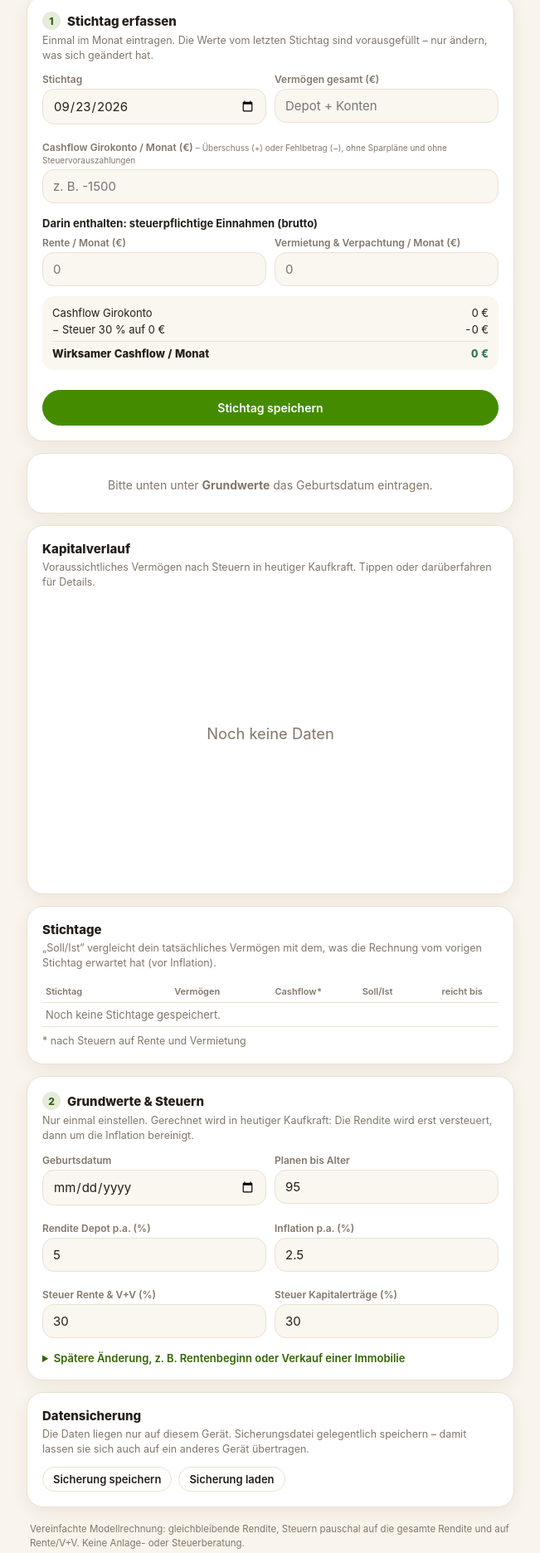
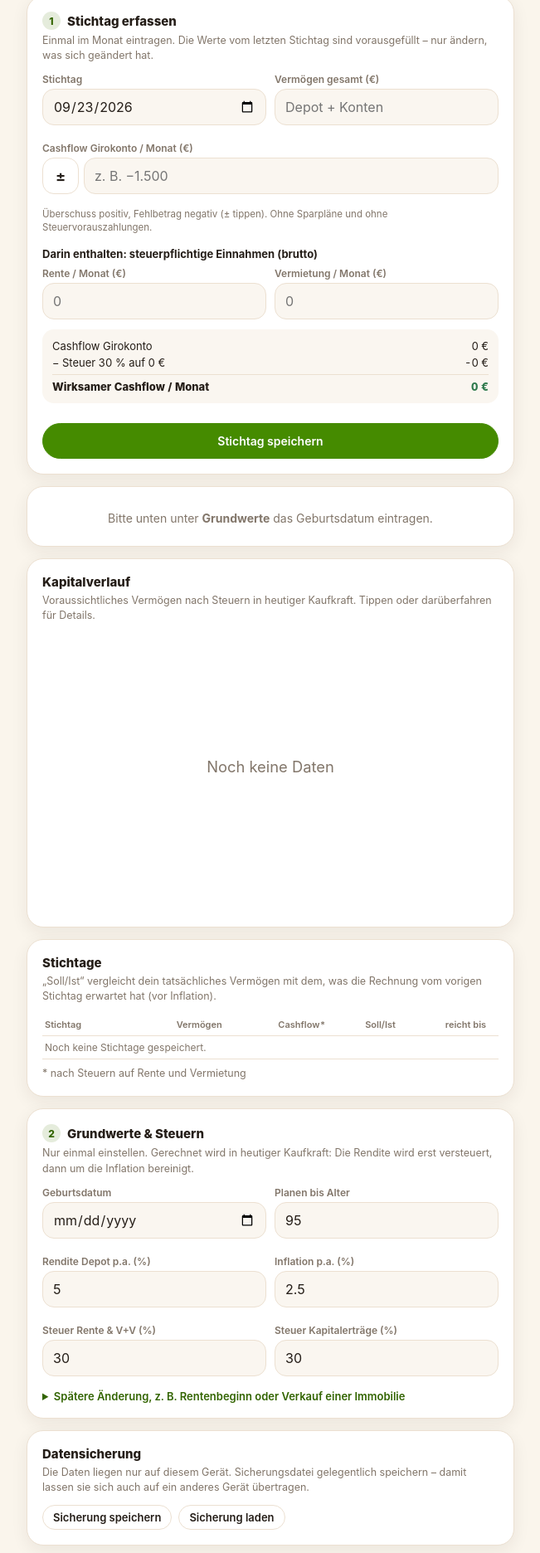
Before and after one commit to Freiraummobil/freiraummobil-protokoll, a plain HTML site: page reichweite.html in a window 1280 px wide. Shown: the part 73-1945 px from the top of the page at 83% size, without its empty margins (314-965 px from the left). Drawn offline with Linux system fonts and the light colour scheme.

Commit message:
Reichweite: Eingabefelder aufräumen, negative Beträge per ±-Taste (#51)
- Grid-Spalten mit minmax(0, 1fr), Datumsfelder ohne iOS-Mindestbreite,
  einheitliche Feldhöhe und unten bündige Felder – nichts ragt mehr in
  das Nachbarfeld
- Zahlenfelder als Text mit Dezimaltastatur; deutsche Schreibweise
  (1.500,50) und Minuszeichen werden erkannt
- ±-Taste neben den Cashflow-Feldern, da die iOS-Zahlentastatur kein
  Minus hat
- Stichtag-Tabelle passt ohne Querscrollen aufs Handy


Claude-Session: https://claude.ai/code/session_014RNrH9Tx4J3VMHeKAG8S9c

Co-authored-by: Claude <noreply@anthropic.com>

```diff
--- a/reichweite.html
+++ b/reichweite.html
@@ -47,11 +47,18 @@ body { padding: env(safe-area-inset-top, 0) 0 40px; }
 .card h3 { font-size: 13px; font-weight: 700; margin: 6px 0 8px; }
 .hint { font-size: 12.5px; color: var(--ink-soft); line-height: 1.45; margin-bottom: 12px; }
 
-.grid2 { display: grid; grid-template-columns: 1fr 1fr; gap: 10px; }
+.grid2 { display: grid; grid-template-columns: minmax(0, 1fr) minmax(0, 1fr); gap: 10px; }
 .full { grid-column: 1 / -1; }
-label.f { display: block; font-size: 12px; font-weight: 600; color: var(--ink-soft); margin-bottom: 10px; }
-label.f small { font-weight: 400; }
-label.f input { display: block; width: 100%; margin-top: 4px; padding: 10px 12px; border: 1px solid var(--border); border-radius: var(--radius-sm); background: var(--field-bg); font-size: 15px; color: var(--ink); font-family: inherit; }
+label.f { display: flex; flex-direction: column; min-width: 0; font-size: 12px; font-weight: 600; color: var(--ink-soft); margin-bottom: 10px; }
+label.f input { display: block; width: 100%; min-width: 0; height: 44px; margin-top: auto; padding: 0 12px; border: 1px solid var(--border); border-radius: var(--radius-sm); background: var(--field-bg); font-size: 16px; color: var(--ink); font-family: inherit; -webkit-appearance: none; appearance: none; }
+label.f .lbl { display: block; margin-bottom: 4px; }
+/* iOS gibt Datumsfeldern eine Mindestbreite und zentrierten Text – beides zurücksetzen */
+label.f input[type=date] { text-align: left; line-height: 44px; }
+label.f input[type=date]::-webkit-date-and-time-value { text-align: left; }
+.field-note { font-size: 11.5px; color: var(--ink-soft); line-height: 1.4; margin: -4px 0 10px; }
+.signed { display: flex; gap: 6px; margin-top: auto; }
+.signed input { flex: 1; }
+.signed .pm { flex: 0 0 44px; height: 44px; border: 1px solid var(--border); border-radius: var(--radius-sm); background: var(--card); font-size: 18px; font-weight: 700; color: var(--ink); cursor: pointer; font-family: inherit; }
 input:focus { outline: 2px solid var(--accent); outline-offset: 0; }
 
 .btn { display: inline-flex; align-items: center; justify-content: center; gap: 6px; padding: 10px 16px; border-radius: var(--radius-pill); border: 1px solid var(--border); background: var(--card); color: var(--ink); font-size: 14px; font-weight: 600; cursor: pointer; font-family: inherit; }
@@ -87,8 +94,8 @@ details summary { font-size: 13px; font-weight: 600; color: var(--accent-dark);
 .axis text { font-size: 10px; fill: var(--ink-soft); }
 
 .tbl-wrap { overflow-x: auto; }
-.hist { width: 100%; border-collapse: collapse; font-size: 13px; font-variant-numeric: tabular-nums; }
-.hist td, .hist th { padding: 6px 4px; border-bottom: 1px solid var(--border); text-align: right; white-space: nowrap; }
+.hist { width: 100%; border-collapse: collapse; font-size: 12px; font-variant-numeric: tabular-nums; }
+.hist td, .hist th { padding: 6px 3px; border-bottom: 1px solid var(--border); text-align: right; white-space: nowrap; }
 .hist td:first-child, .hist th:first-child { text-align: left; }
 .hist th { font-size: 11px; color: var(--ink-soft); font-weight: 600; }
 .hist .del { border: none; background: none; color: var(--ink-soft); font-size: 16px; cursor: pointer; }
@@ -111,14 +118,15 @@ details summary { font-size: 13px; font-weight: 600; color: var(--accent-dark);
     <h2><span class="n">1</span>Stichtag erfassen</h2>
     <p class="hint">Einmal im Monat eintragen. Die Werte vom letzten Stichtag sind vorausgefüllt – nur ändern, was sich geändert hat.</p>
     <div class="grid2">
-      <label class="f">Stichtag<input type="date" id="date"></label>
-      <label class="f">Vermögen gesamt (€)<input type="number" id="assets" step="1000" inputmode="decimal" placeholder="Depot + Konten"></label>
-      <label class="f full">Cashflow Girokonto / Monat (€) <small>– Überschuss (+) oder Fehlbetrag (−), ohne Sparpläne und ohne Steuervorauszahlungen</small><input type="number" id="cf" step="50" inputmode="decimal" placeholder="z. B. -1500"></label>
+      <label class="f"><span class="lbl">Stichtag</span><input type="date" id="date"></label>
+      <label class="f"><span class="lbl">Vermögen gesamt (€)</span><input type="text" id="assets" inputmode="decimal" placeholder="Depot + Konten"></label>
+      <label class="f full"><span class="lbl">Cashflow Girokonto / Monat (€)</span><span class="signed"><button type="button" class="pm" data-sign="cf" aria-label="Vorzeichen wechseln">±</button><input type="text" id="cf" inputmode="decimal" placeholder="z. B. −1.500"></span></label>
+      <p class="field-note full">Überschuss positiv, Fehlbetrag negativ (± tippen). Ohne Sparpläne und ohne Steuervorauszahlungen.</p>
     </div>
     <h3>Darin enthalten: steuerpflichtige Einnahmen (brutto)</h3>
     <div class="grid2">
-      <label class="f">Rente / Monat (€)<input type="number" id="pension" step="10" inputmode="decimal" placeholder="0"></label>
-      <label class="f">Vermietung &amp; Verpachtung / Monat (€)<input type="number" id="rent" step="10" inputmode="decimal" placeholder="0"></label>
+      <label class="f"><span class="lbl">Rente / Monat (€)</span><input type="text" id="pension" inputmode="decimal" placeholder="0"></label>
+      <label class="f"><span class="lbl">Vermietung / Monat (€)</span><input type="text" id="rent" inputmode="decimal" placeholder="0"></label>
     </div>
     <div class="calc" id="calc"></div>
     <div id="sollIst"></div>
@@ -147,21 +155,21 @@ details summary { font-size: 13px; font-weight: 600; color: var(--accent-dark);
     <h2><span class="n">2</span>Grundwerte &amp; Steuern</h2>
     <p class="hint">Nur einmal einstellen. Gerechnet wird in heutiger Kaufkraft: Die Rendite wird erst versteuert, dann um die Inflation bereinigt.</p>
     <div class="grid2">
-      <label class="f">Geburtsdatum<input type="date" id="birth"></label>
-      <label class="f">Planen bis Alter<input type="number" id="targetAge" min="50" max="110" step="1" inputmode="numeric"></label>
-      <label class="f">Rendite Depot p.a. (%)<input type="number" id="ret" step="0.1" inputmode="decimal"></label>
-      <label class="f">Inflation p.a. (%)<input type="number" id="infl" step="0.1" inputmode="decimal"></label>
-      <label class="f">Steuer Rente &amp; V+V (%)<input type="number" id="taxInc" step="1" inputmode="decimal"></label>
-      <label class="f">Steuer Kapitalerträge (%)<input type="number" id="taxCap" step="1" inputmode="decimal"></label>
+      <label class="f"><span class="lbl">Geburtsdatum</span><input type="date" id="birth"></label>
+      <label class="f"><span class="lbl">Planen bis Alter</span><input type="text" id="targetAge" inputmode="numeric"></label>
+      <label class="f"><span class="lbl">Rendite Depot p.a. (%)</span><input type="text" id="ret" inputmode="decimal"></label>
+      <label class="f"><span class="lbl">Inflation p.a. (%)</span><input type="text" id="infl" inputmode="decimal"></label>
+      <label class="f"><span class="lbl">Steuer Rente &amp; V+V (%)</span><input type="text" id="taxInc" inputmode="decimal"></label>
+      <label class="f"><span class="lbl">Steuer Kapitalerträge (%)</span><input type="text" id="taxCap" inputmode="decimal"></label>
     </div>
     <details>
       <summary>Spätere Änderung, z. B. Rentenbeginn oder Verkauf einer Immobilie</summary>
       <p class="hint" style="margin-top:8px">Ab diesem Alter gelten neue Monatswerte (in heutiger Kaufkraft). Leere Felder = keine Änderung.</p>
       <div class="grid2">
-        <label class="f">Ab Alter<input type="number" id="chAge" min="18" max="110" inputmode="numeric"></label>
-        <label class="f">Cashflow Girokonto dann (€)<input type="number" id="chCf" step="50" inputmode="decimal"></label>
-        <label class="f">Rente dann (€)<input type="number" id="chPension" step="10" inputmode="decimal"></label>
-        <label class="f">V+V dann (€)<input type="number" id="chRent" step="10" inputmode="decimal"></label>
+        <label class="f"><span class="lbl">Ab Alter</span><input type="text" id="chAge" inputmode="numeric"></label>
+        <label class="f"><span class="lbl">Cashflow dann (€)</span><span class="signed"><button type="button" class="pm" data-sign="chCf" aria-label="Vorzeichen wechseln">±</button><input type="text" id="chCf" inputmode="decimal"></span></label>
+        <label class="f"><span class="lbl">Rente dann (€)</span><input type="text" id="chPension" inputmode="decimal"></label>
+        <label class="f"><span class="lbl">V+V dann (€)</span><input type="text" id="chRent" inputmode="decimal"></label>
       </div>
     </details>
   </div>
@@ -188,8 +196,19 @@ const MAX_AGE = 110;
 const DAYS_PER_MONTH = 365.2425 / 12;
 
 const $ = id => document.getElementById(id);
-const num = v => { const n = parseFloat(v); return isFinite(n) ? n : 0; };
-const has = v => v !== '' && v != null && isFinite(parseFloat(v));
+function parseNum(v) {
+  if (v == null) return NaN;
+  if (typeof v === 'number') return v;
+  let t = String(v).trim().replace(/[\s€%\u00a0]/g, '').replace(/[−–]/g, '-');
+  if (!t) return NaN;
+  const lastComma = t.lastIndexOf(','), lastDot = t.lastIndexOf('.');
+  if (lastComma > lastDot) t = t.replace(/\./g, '').replace(',', '.');        // 1.500,50
+  else if (lastComma >= 0) t = t.replace(/,/g, '');                           // 1,500.50
+  else if (/^-?\d{1,3}(\.\d{3})+$/.test(t)) t = t.replace(/\./g, '');         // 1.500
+  return /^-?\d*\.?\d+$/.test(t) ? parseFloat(t) : NaN;
+}
+const num = v => { const n = parseNum(v); return isFinite(n) ? n : 0; };
+const has = v => isFinite(parseNum(v));
 const eur = n => (isFinite(n) ? n : 0).toLocaleString('de-DE', { style: 'currency', currency: 'EUR', maximumFractionDigits: 0 });
 const signed = n => (n > 0 ? '+' : '') + eur(n);
 const eurShort = n => Math.abs(n) >= 1e6 ? (n / 1e6).toLocaleString('de-DE', { maximumFractionDigits: 1 }) + ' Mio €'
@@ -243,7 +262,7 @@ function ageAt(iso) {
   return (new Date(iso) - new Date(settings.birth)) / (365.2425 * 864e5);
 }
 function cfAtAge(age, base) {
-  const ch = parseFloat(settings.chAge);
+  const ch = parseNum(settings.chAge);
   if (!isFinite(ch) || age < ch) return base.eff;
   const cf = has(settings.chCf) ? settings.chCf : base.cf;
   const pension = has(settings.chPension) ? settings.chPension : base.pension;
@@ -502,6 +521,12 @@ function init() {
   fillFields();
   for (const k of SETTING_FIELDS) $(k).addEventListener('input', () => { settings[k] = $(k).value; saveSettings(); update(); renderHist(); });
   for (const k of DRAFT_FIELDS) $(k).addEventListener('input', () => { draft[k] = $(k).value; saveDraft(); update(); });
+  document.querySelectorAll('[data-sign]').forEach(b => b.addEventListener('click', () => {
+    const el = $(b.dataset.sign), v = el.value.trim();
+    el.value = /^[-−]/.test(v) ? v.replace(/^[-−]\s*/, '') : '-' + v;
+    el.dispatchEvent(new Event('input'));
+    el.focus();
+  }));
   $('saveEntry').onclick = saveEntry;
   $('histRows').addEventListener('click', e => {
     const i = e.target.dataset.del;
```
